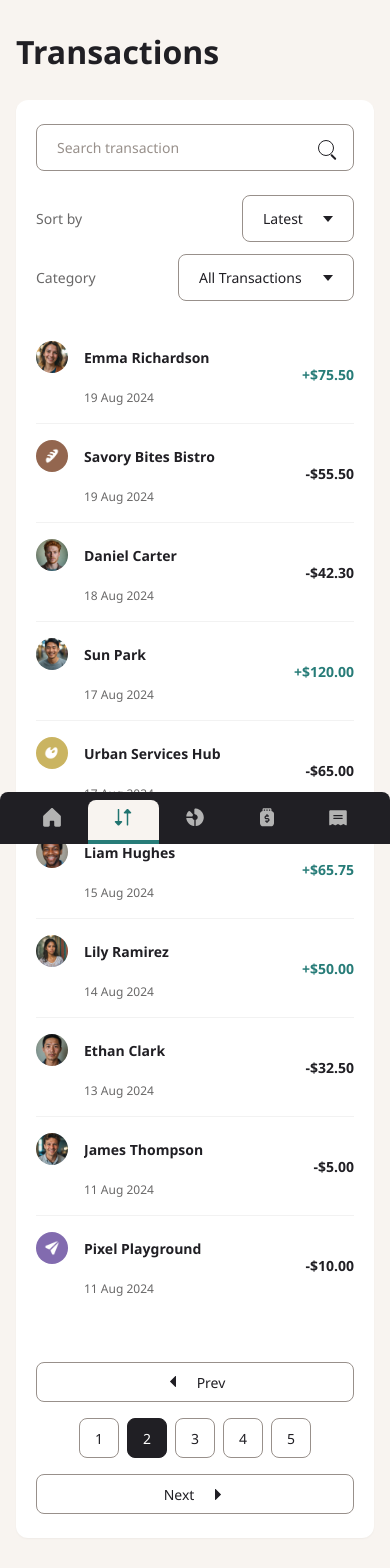
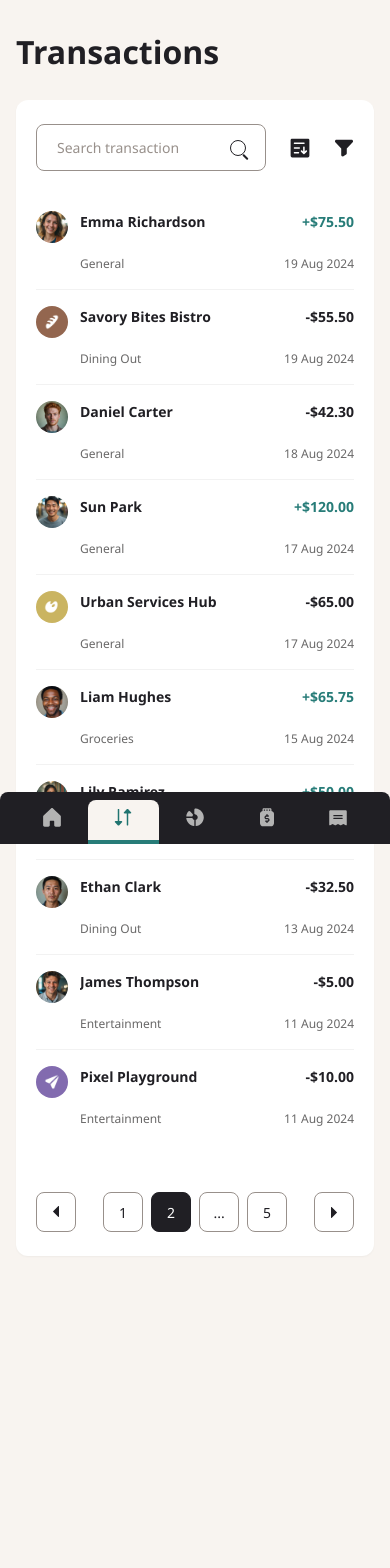
Before and after one commit to dkdurden/finance_helper, a Next.js app in the folder apps/web/: page /transactions in a window 390 px wide. Shown: the top 1568 px of the page. After the commit the page ends 1408 px from the top, so only its background shows below. Built offline with nearby package versions, Linux system fonts and the light colour scheme.

Commit message:
Tune transactions mobile layout and docs

```diff
--- a/apps/web/src/app/transactions/page.module.css
+++ b/apps/web/src/app/transactions/page.module.css
@@ -12,6 +12,10 @@
   grid-template-columns: minmax(16rem, 20rem) 1fr;
   gap: var(--space-300);
   align-items: center;
+}
+
+.mobileFilterButtons {
+  display: none;
 }
 
 .searchField {
@@ -106,6 +110,23 @@
   font-weight: var(--text-preset-4-weight);
   line-height: var(--text-preset-4-line-height);
   white-space: nowrap;
+}
+
+.mobileIconButton {
+  display: inline-flex;
+  width: 1.25rem;
+  height: 1.25rem;
+  align-items: center;
+  justify-content: center;
+  padding: 0;
+  color: var(--color-grey-900);
+  cursor: pointer;
+}
+
+.mobileIconButton:focus-visible {
+  outline: 2px solid var(--color-primary);
+  outline-offset: 4px;
+  border-radius: var(--space-50);
 }
 
 .tableHeader {
@@ -217,14 +238,18 @@
     padding: var(--space-300) var(--space-250);
   }
 
-  .filters {
-    display: grid;
-    grid-template-columns: 1fr;
-    gap: var(--space-150);
+  .toolbar {
+    grid-template-columns: minmax(0, 1fr) auto;
   }
 
-  .filterControl {
-    justify-content: space-between;
+  .filters {
+    display: none;
+  }
+
+  .mobileFilterButtons {
+    display: flex;
+    align-items: center;
+    gap: var(--space-300);
   }
 
   .tableHeader {
@@ -233,7 +258,7 @@
 
   .transactionRow {
     grid-template-columns: minmax(0, 1fr) auto;
-    gap: var(--space-200);
+    gap: var(--space-150);
     padding: var(--space-200) 0;
   }
 
@@ -242,18 +267,31 @@
     height: 2rem;
   }
 
+  .recipientCell {
+    display: grid;
+    grid-template-columns: 2rem minmax(0, 1fr);
+    align-items: flex-start;
+    gap: var(--space-150);
+  }
+
+  .recipientName {
+    grid-column: 2;
+  }
+
   .categoryCell {
-    display: none;
+    grid-column: 1;
+    padding-left: calc(2rem + var(--space-150));
   }
 
   .dateCell {
-    grid-column: 1;
-    padding-left: calc(2rem + var(--space-200));
+    grid-column: 2;
+    justify-self: end;
+    text-align: right;
   }
 
   .amountCell {
     grid-column: 2;
-    grid-row: 1 / span 2;
-    align-self: center;
+    grid-row: 1;
+    align-self: start;
   }
 }
--- a/apps/web/src/app/transactions/page.tsx
+++ b/apps/web/src/app/transactions/page.tsx
@@ -140,6 +140,15 @@ export default function TransactionsPage() {
               />
             </div>
           </div>
+
+          <div className={styles.mobileFilterButtons} aria-label="Mobile transaction controls">
+            <button className={styles.mobileIconButton} type="button" aria-label="Sort transactions">
+              <Image src="/images/icon-sort-mobile.svg" alt="" width={20} height={20} aria-hidden="true" />
+            </button>
+            <button className={styles.mobileIconButton} type="button" aria-label="Filter transactions by category">
+              <Image src="/images/icon-filter-mobile.svg" alt="" width={20} height={20} aria-hidden="true" />
+            </button>
+          </div>
         </div>
 
         <div className={styles.tableHeader} aria-hidden="true">
@@ -172,7 +181,7 @@ export default function TransactionsPage() {
           ))}
         </div>
 
-        <Pagination />
+        <Pagination mobileCompact />
       </section>
     </AppShell>
   );
--- a/apps/web/src/components/pagination/Pagination.module.css
+++ b/apps/web/src/components/pagination/Pagination.module.css
@@ -13,6 +13,10 @@
   align-items: center;
   justify-content: center;
   gap: var(--space-100);
+}
+
+.compactPageList {
+  display: none;
 }
 
 .navButton,
@@ -92,11 +96,32 @@
 
 @media (max-width: 640px) {
   .pagination {
-    flex-direction: column;
-    align-items: stretch;
+    align-items: center;
   }
 
   .navButton {
-    width: 100%;
+    width: 40px;
+    padding: var(--space-200);
+  }
+
+  .navButton span:not(.chevron) {
+    position: absolute;
+    width: 1px;
+    height: 1px;
+    overflow: hidden;
+    clip: rect(0 0 0 0);
+    clip-path: inset(50%);
+    white-space: nowrap;
+  }
+
+  .pageList[data-mobile-compact="true"] {
+    display: none;
+  }
+
+  .compactPageList {
+    display: flex;
+    align-items: center;
+    justify-content: center;
+    gap: var(--space-100);
   }
 }
--- a/apps/web/src/components/pagination/Pagination.tsx
+++ b/apps/web/src/components/pagination/Pagination.tsx
@@ -8,6 +8,7 @@ type PaginationProps = {
   className?: string;
   currentPage?: number;
   defaultPage?: number;
+  mobileCompact?: boolean;
   onPageChange?: (page: number) => void;
   totalPages?: number;
 };
@@ -33,6 +34,7 @@ export function Pagination({
   className,
   currentPage,
   defaultPage = 2,
+  mobileCompact = false,
   onPageChange,
   totalPages = 5,
 }: PaginationProps) {
@@ -72,7 +74,7 @@ export function Pagination({
         <span>Prev</span>
       </button>
 
-      <div className={styles.pageList}>
+      <div className={styles.pageList} data-mobile-compact={mobileCompact || undefined}>
         {pages.map((page) => (
           <button
             key={page}
@@ -88,6 +90,44 @@ export function Pagination({
         ))}
       </div>
 
+      {mobileCompact ? (
+        <div className={styles.compactPageList}>
+          <button
+            type="button"
+            className={styles.pageButton}
+            aria-label={activePage === 1 ? "Page 1, current page" : "Go to page 1"}
+            data-active={activePage === 1 || undefined}
+            aria-current={activePage === 1 ? "page" : undefined}
+            onClick={() => handlePageChange(1)}
+          >
+            1
+          </button>
+          <button
+            type="button"
+            className={styles.pageButton}
+            aria-label={activePage === 2 ? "Page 2, current page" : "Go to page 2"}
+            data-active={activePage === 2 || undefined}
+            aria-current={activePage === 2 ? "page" : undefined}
+            onClick={() => handlePageChange(2)}
+          >
+            2
+          </button>
+          <span className={styles.pageButton} aria-hidden="true">
+            ...
+          </span>
+          <button
+            type="button"
+            className={styles.pageButton}
+            aria-label={activePage === safeTotalPages ? `Page ${safeTotalPages}, current page` : `Go to page ${safeTotalPages}`}
+            data-active={activePage === safeTotalPages || undefined}
+            aria-current={activePage === safeTotalPages ? "page" : undefined}
+            onClick={() => handlePageChange(safeTotalPages)}
+          >
+            {safeTotalPages}
+          </button>
+        </div>
+      ) : null}
+
       <button
         type="button"
         className={styles.navButton}
```
Also changed, not shown: 3 other files (tests, documents, lock files or other folders).
